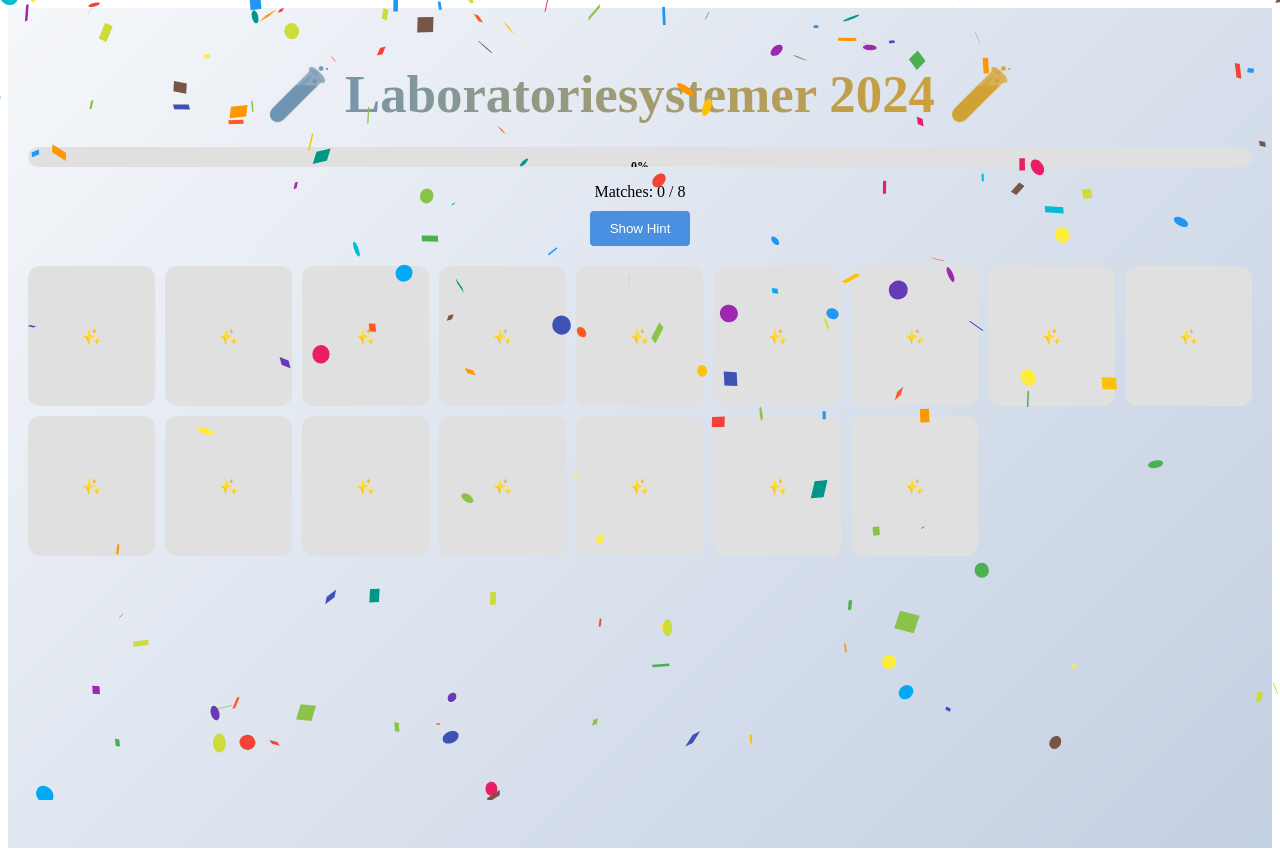
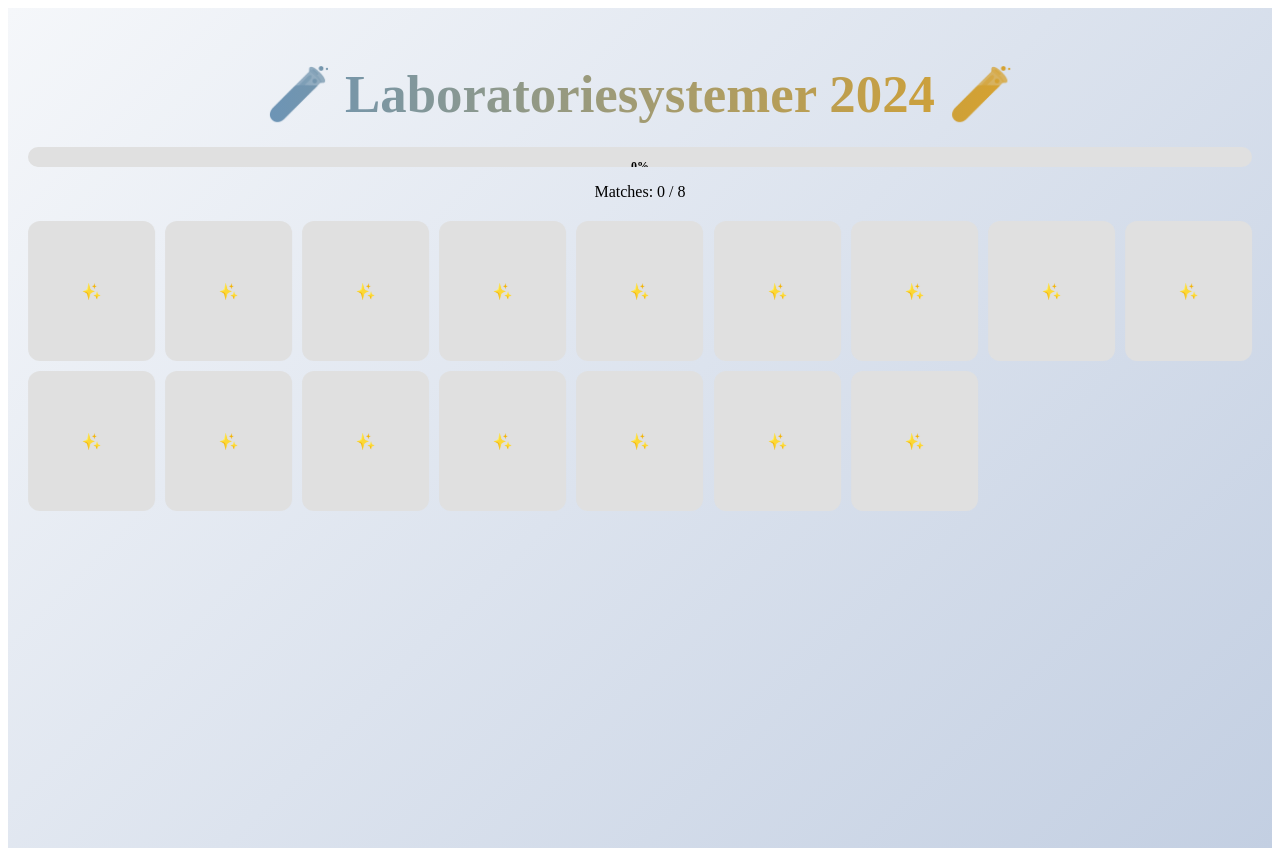
Before and after one commit to Ianropke/Labsys, a React (Create React App) app: page / in a window 1280 px wide. Built offline with nearby package versions, Linux system fonts and the light colour scheme.

Commit message:
Update App.jsx

```diff
--- a/src/App.jsx
+++ b/src/App.jsx
@@ -19,7 +19,6 @@ const App = () => {
   const [score, setScore] = useState(0);
   const [matchDetails, setMatchDetails] = useState(null);
   const [showConfetti, setShowConfetti] = useState(false);
-  const [hintUsed, setHintUsed] = useState(false);
 
   useEffect(() => {
     const gameCards = [
@@ -30,8 +29,9 @@ const App = () => {
   }, []);
 
   useEffect(() => {
-    if (matched.size === cards.length) {
+    if (matched.size === cards.length && cards.length > 0) {
       setShowConfetti(true);
+      setTimeout(() => setShowConfetti(false), 5000); // Confetti stops after 5 seconds
     }
   }, [matched, cards]);
 
@@ -61,32 +61,6 @@ const App = () => {
   };
 
   const closeDetails = () => setMatchDetails(null);
-
-  const showHint = () => {
-    if (hintUsed) return;
-    setHintUsed(true);
-
-    const unmatchedCards = cards
-      .map((card, index) => ({ ...card, index }))
-      .filter(card => !matched.has(card.index));
-
-    if (unmatchedCards.length < 2) return;
-
-    const cardGroups = unmatchedCards.reduce((groups, card) => {
-      groups[card.id] = groups[card.id] || [];
-      groups[card.id].push(card.index);
-      return groups;
-    }, {});
-
-    const pair = Object.values(cardGroups).find(group => group.length === 2);
-
-    if (pair) {
-      setFlipped(pair);
-      setTimeout(() => {
-        setFlipped([]);
-      }, 1000);
-    }
-  };
 
   return (
     <div style={{
@@ -143,22 +117,6 @@ const App = () => {
         <p style={{ textAlign: 'center', marginBottom: '10px' }}>
           Matches: {matched.size / 2} / {achievements.length}
         </p>
-        <button
-          onClick={showHint}
-          disabled={hintUsed}
-          style={{
-            backgroundColor: hintUsed ? '#ccc' : '#4a90e2',
-            color: 'white',
-            padding: '10px 20px',
-            border: 'none',
-            borderRadius: '4px',
-            cursor: hintUsed ? 'not-allowed' : 'pointer',
-            display: 'block',
-            margin: '0 auto',
-          }}
-        >
-          {hintUsed ? 'Hint Used' : 'Show Hint'}
-        </button>
       </div>
 
       <div style={{
```
